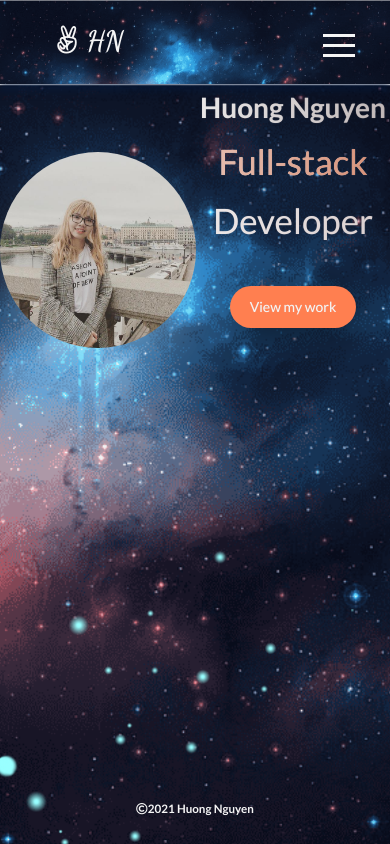
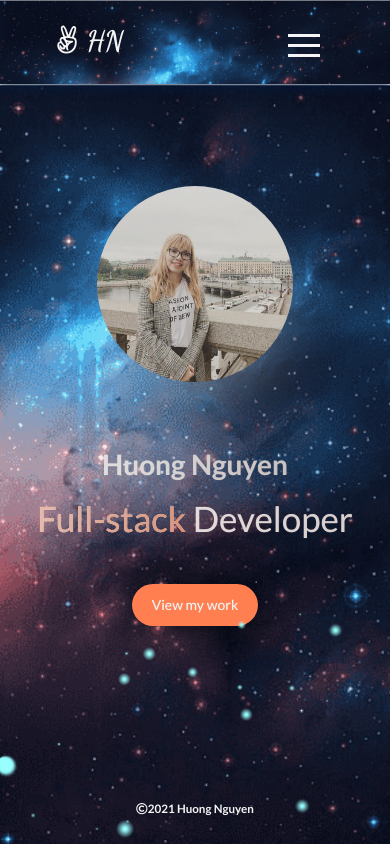
Before and after one commit to huongnguyen1709/my-porfolio-react, a React (Create React App) app: page / in a window 390 px wide. Built offline with nearby package versions, Linux system fonts and the light colour scheme.

Commit message:
modify responsive according to mobile

```diff
--- a/src/sass/layout/_layout.scss
+++ b/src/sass/layout/_layout.scss
@@ -81,6 +81,10 @@
     grid-template-rows: 25vh min-content 10rem;
   }
 
+  @media only screen and (max-width: $bp-medium) {
+    grid-template-rows: 20rem min-content 10rem;
+  }
+
   @media only screen and (max-width: $bp-small) {
     grid-template-rows: 20vh min-content;
   }
--- a/src/sass/sections/_home.scss
+++ b/src/sass/sections/_home.scss
@@ -1,9 +1,11 @@
 .header_container {
   display: flex;
 
-  // @media only screen and (max-width: $bp-small) {
-  //   flex-direction: column;
-  // }
+  @media only screen and (max-width: $bp-small) {
+    flex-direction: column;
+    height: 90%;
+    margin: auto;
+  }
 }
 
 .header {
--- a/src/sass/sections/_navbar.scss
+++ b/src/sass/sections/_navbar.scss
@@ -142,7 +142,7 @@
     display: block;
     position: fixed !important;
     top: 3rem !important;
-    left: 45rem !important;
+    left: 40rem !important;
     z-index: 105;
   }
 }
@@ -156,6 +156,7 @@
   z-index: 100;
   background-color: #a40606;
   background-image: linear-gradient(315deg, #a40606 0%, #d98324 74%);
+  font-size: 3rem;
 
   visibility: hidden;
 
--- a/src/sass/sections/_projects.scss
+++ b/src/sass/sections/_projects.scss
@@ -42,9 +42,9 @@
     margin-bottom: 3rem;
   }
 
-  // @media only screen and (max-width: $bp-extra-small) {
-  //   margin: 0 7rem 4rem 7rem;
-  // }
+  @media only screen and (max-width: $bp-small) {
+    width: 70%;
+  }
 }
 
 .project {
```
